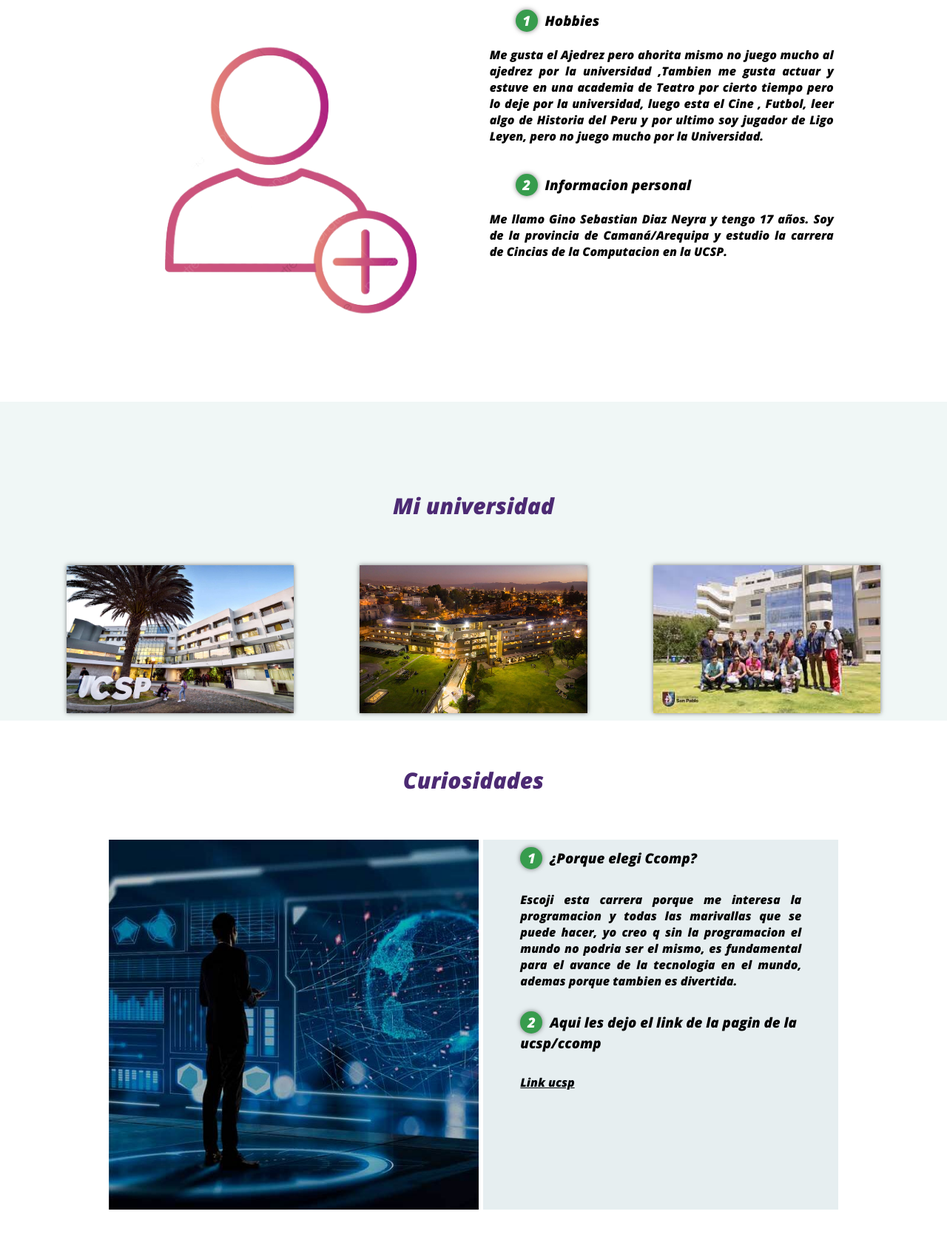
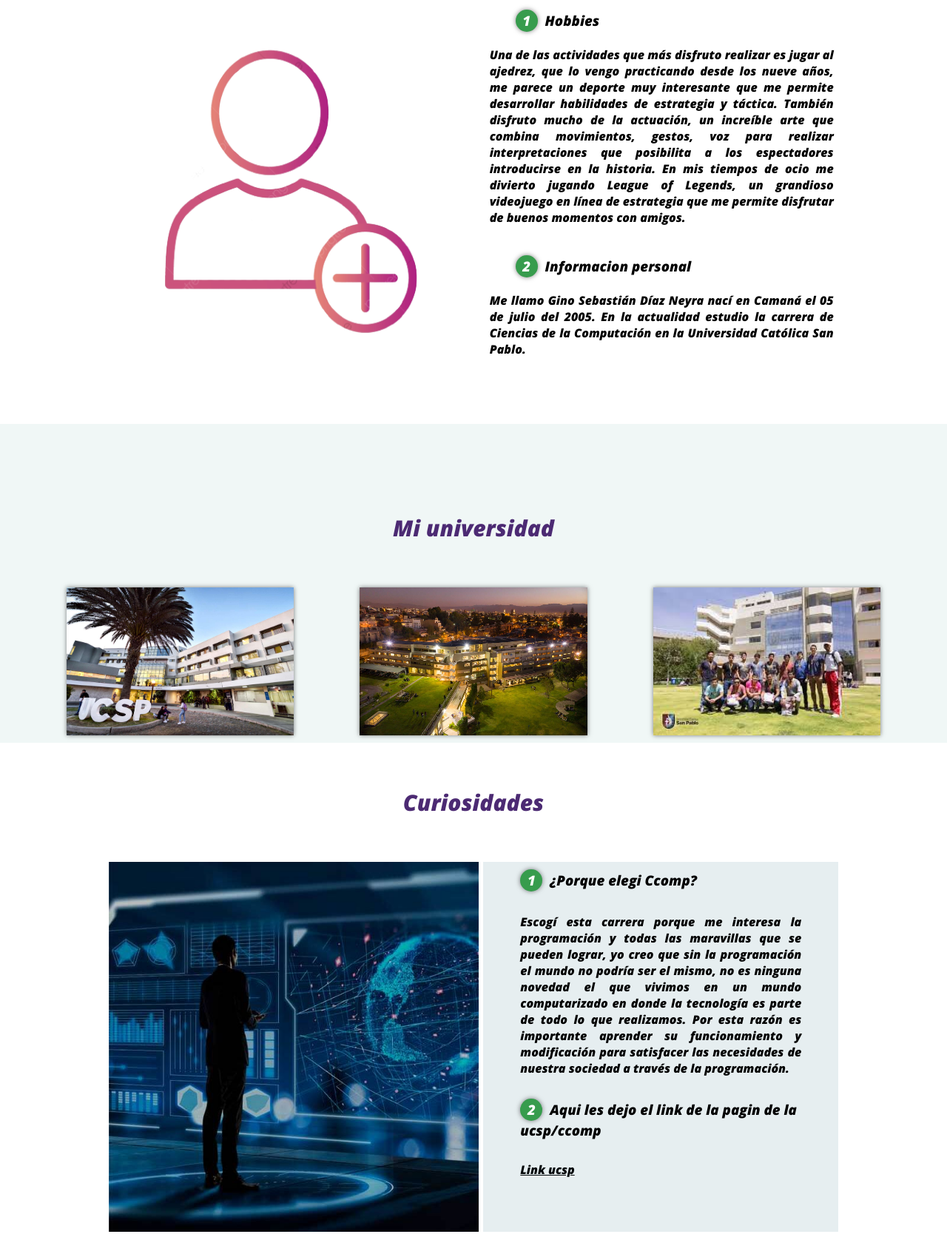
Before and after one commit to GinoSebastianD/GinoSebastianD.github.io, a plain HTML site: page index.html in a window 1280 px wide. Shown: the part 790-2458 px from the top of the page at 74% size. Drawn offline with nearby package versions, Linux system fonts and the light colour scheme.

Commit message:
Update index.html

```diff
--- a/index.html
+++ b/index.html
@@ -44,15 +44,16 @@
 
           <div class="contenido-textos">
             <h3><span>1</span> Hobbies</h3>
-              <p> Me gusta el Ajedrez pero ahorita mismo no juego mucho al ajedrez por la universidad
-                 ,Tambien me gusta actuar y estuve en una academia de Teatro por cierto tiempo
-                pero lo deje por la universidad, luego esta el Cine , Futbol, leer algo de  Historia
-                del Peru y por ultimo soy jugador de Ligo Leyen, pero no juego mucho por la Universidad.</p>
+              <p> Una de las actividades que más disfruto realizar es jugar al ajedrez, que lo vengo practicando desde los nueve años, me parece un deporte muy
+                interesante que me permite desarrollar habilidades de estrategia y táctica. También disfruto mucho de la actuación, un increíble arte que
+                combina movimientos, gestos, voz para realizar interpretaciones que posibilita a los espectadores introducirse en la historia.
+                En mis tiempos de ocio me divierto jugando League of Legends, un grandioso videojuego en línea de estrategia que me permite disfrutar
+                de buenos momentos con amigos.</p>
 
             <h3><span>2</span> Informacion personal</h3>
-              <p>Me llamo Gino Sebastian Diaz Neyra y tengo 17 años.
-              Soy de la  provincia de Camaná/Arequipa y estudio la
-              carrera de Cincias de la Computacion en la UCSP.</p>
+              <p>Me llamo Gino Sebastián Díaz Neyra nací en Camaná el 05 de julio del 2005.
+                 En la actualidad estudio la carrera de Ciencias de la Computación en la
+                Universidad Católica San Pablo.</p>
 
           </div>
         </div>
@@ -98,10 +99,11 @@
           <img src="Imagenes/ucsp4.jpg" alt=""  class="ima"/>
           <div class="texto">
             <h3><span>1</span> ¿Porque elegi Ccomp?</h3>
-              <p> Escoji esta carrera porque me interesa la programacion y todas
-                las marivallas que se puede hacer, yo creo q sin la programacion el mundo
-                no podria ser el mismo, es fundamental para el avance de la tecnologia en el
-                mundo, ademas porque tambien es divertida.
+              <p> Escogí esta carrera porque me interesa la programación y todas las maravillas que se pueden lograr,
+                yo creo que sin la programación el mundo no podría ser el mismo, no es ninguna novedad el que vivimos
+                en un mundo computarizado en donde la tecnología es parte de todo lo que realizamos.
+                Por esta razón es importante aprender su funcionamiento y modificación para satisfacer
+                las necesidades de nuestra sociedad a través de la programación.
               </p>
 
             <h3><span>2</span> Aqui les dejo el link de la pagin de la ucsp/ccomp</h3>
```
